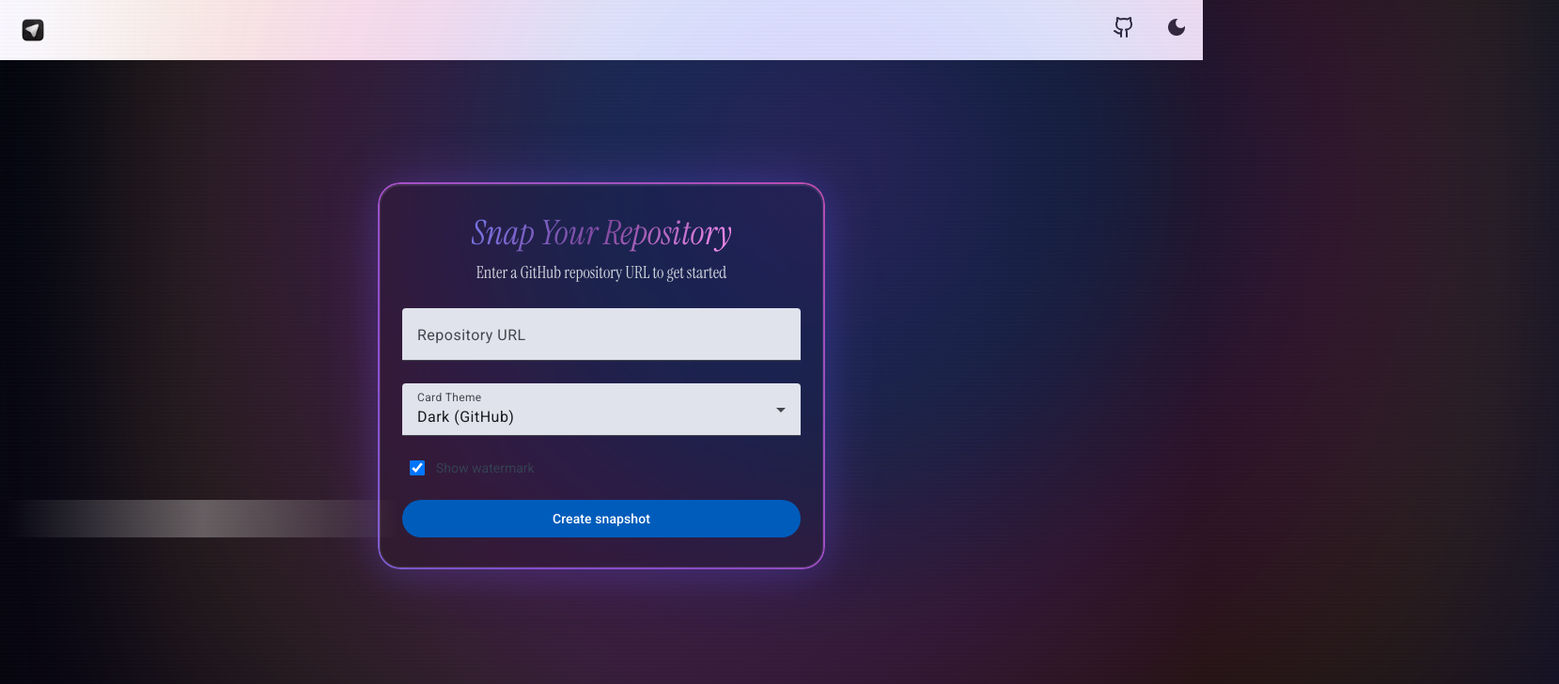
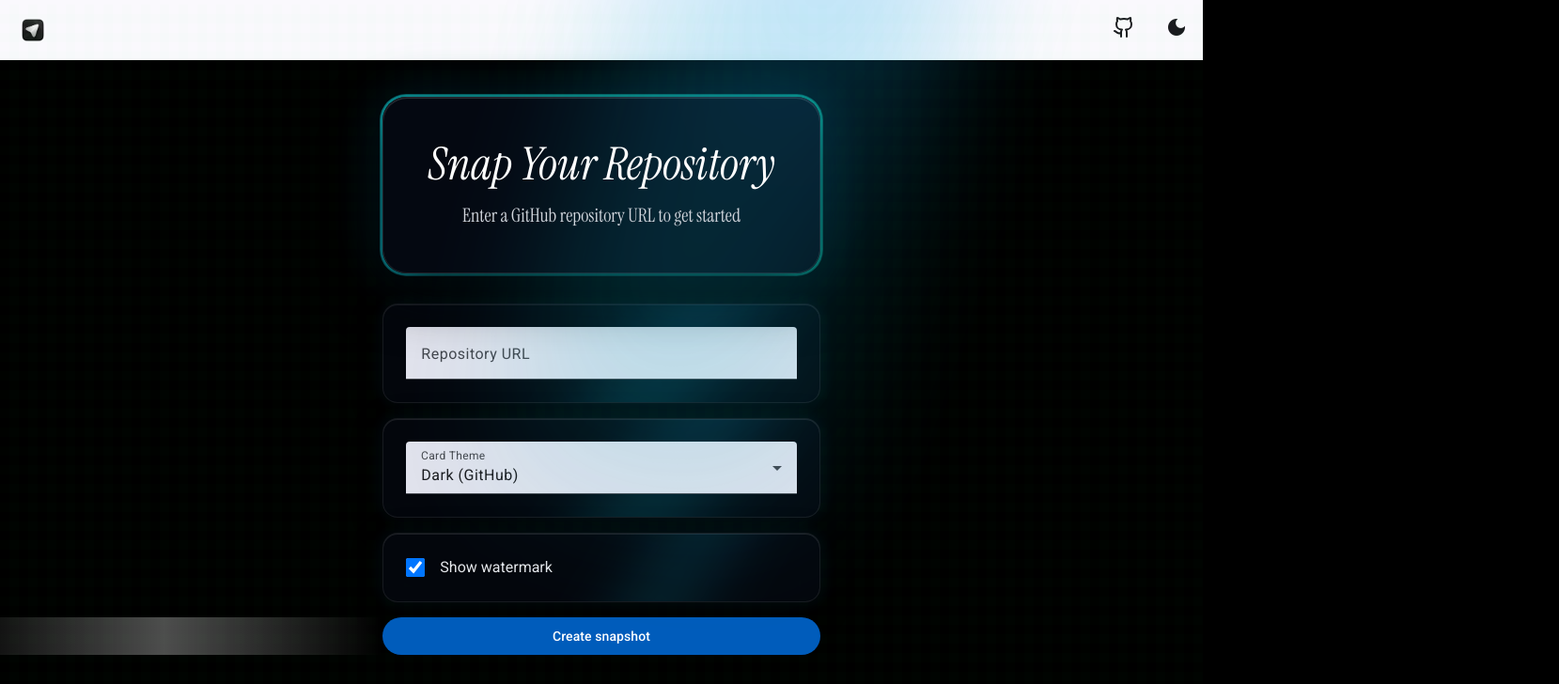
Before and after one commit to devndesigner6/snap-your-repo, an Angular app: page / in a window 1280 px wide. Shown: the top 728 px of the page at 94% size, 1659 px wide, since content can reach past the window. Built offline with nearby package versions, Linux system fonts and the light colour scheme.

Commit message:
feat: major redesign - separate glass controls, matrix background theme, dark mode with cyan/teal colors (no purple), logo watermark, animated language badges, improved visual hierarchy

```diff
--- a/src/app/components/canvas/canvas.utils.ts
+++ b/src/app/components/canvas/canvas.utils.ts
@@ -35,17 +35,17 @@ export const themeConfigs: Record<string, any> = {
     secondaryTextColor: '#4b5563',
     borderColor: '#e1e4e8',
   },
+  matrix: {
+    backgroundColor: '#000000',
+    primaryTextColor: '#00ff41',
+    secondaryTextColor: '#00cc33',
+    borderColor: '#00ff41',
+  },
   gradient: {
     backgroundColor: 'gradient',
     primaryTextColor: '#ffffff',
     secondaryTextColor: '#f9fafb',
     borderColor: '#e1e4e8',
-  },
-  cyberpunk: {
-    backgroundColor: '#0a0e27',
-    primaryTextColor: '#00ff00',
-    secondaryTextColor: '#00ccff',
-    borderColor: '#ff00ff',
   },
 };
 
@@ -427,9 +427,9 @@ export function drawTopLanguages(
     const badgeX = currentX;
     const badgeY = centerY - badgeHeight / 2;
 
-    // Draw badge background
-    ctx.fillStyle = 'rgba(99, 102, 241, 0.15)';
-    ctx.strokeStyle = 'rgba(99, 102, 241, 0.5)';
+    // Draw badge background with animation effect
+    ctx.fillStyle = 'rgba(14, 165, 233, 0.2)';
+    ctx.strokeStyle = 'rgba(14, 165, 233, 0.6)';
     ctx.lineWidth = 2;
 
     // Rounded rectangle
@@ -511,10 +511,23 @@ export function drawWatermark(
   y: number,
   primaryTextColor: string,
 ) {
-  ctx.font = 'italic 18px "Instrument Serif", serif';
-  ctx.fillStyle = primaryTextColor;
-  ctx.globalAlpha = 0.5;
-  ctx.textAlign = 'right';
-  ctx.fillText(text, x, y);
-  ctx.globalAlpha = 1;
+  // Load and draw logo
+  const logo = new Image();
+  logo.onload = () => {
+    const logoSize = 24;
+    const logoX = x - 120;
+    const logoY = y - logoSize / 2 - 4;
+
+    ctx.globalAlpha = 0.6;
+    ctx.drawImage(logo, logoX, logoY, logoSize, logoSize);
+
+    // Draw text next to logo
+    ctx.font = 'bold 16px "Instrument Serif", serif';
+    ctx.fillStyle = primaryTextColor;
+    ctx.textAlign = 'left';
+    ctx.textBaseline = 'middle';
+    ctx.fillText('SnapRepo', logoX + logoSize + 8, y);
+    ctx.globalAlpha = 1;
+  };
+  logo.src = '/snaprepo-logo.png';
 }
--- a/src/app/components/github-form/github-form.html
+++ b/src/app/components/github-form/github-form.html
@@ -1,43 +1,59 @@
-<form class="w-full max-w-[600px] px-4 sm:px-6 space-y-6 fade-up glassmorphism rounded-2xl p-8">
+<div class="w-full max-w-[800px] px-4 sm:px-6 space-y-8 fade-up">
+  <!-- Hero Section with Glass -->
+  <div class="glassmorphism rounded-3xl p-12 text-center relative">
     <div class="liquid-animation"></div>
-  <div class="space-y-2 flex flex-col items-center relative z-10">
-    <h1 class="text-3xl sm:text-4xl font-bold instrument-serif-italic gradient-text">Snap Your Repository</h1>
-    <p class="text-md sm:text-lg text-gray-300 dark:text-gray-400 instrument-serif">
+    <div class="relative z-10">
+      <h1 class="text-4xl sm:text-5xl font-bold instrument-serif-italic mb-4 text-white">Snap Your Repository</h1>
+      <p class="text-lg sm:text-xl text-gray-300 instrument-serif">
         Enter a GitHub repository URL to get started
       </p>
     </div>
+  </div>
 
+  <!-- Form Controls as Separate Glass Cards -->
+  <div class="space-y-4">
+    <!-- URL Input Glass Card -->
+    <div class="glass-control rounded-2xl p-6 relative">
+      <div class="liquid-animation-small"></div>
       <mat-form-field class="w-full relative z-10" subscriptSizing="dynamic" [class.skeleton]="loading()">
         <mat-label>Repository URL</mat-label>
         <input matInput [value]="link()" (input)="onInputEvent($event)" placeholder="https://github.com/owner/repo" [disabled]="loading()" />
       </mat-form-field>
+    </div>
 
+    <!-- Theme Selector Glass Card -->
+    <div class="glass-control rounded-2xl p-6 relative">
+      <div class="liquid-animation-small"></div>
       <mat-form-field class="w-full relative z-10" subscriptSizing="dynamic" [class.skeleton]="loading()">
         <mat-label>Card Theme</mat-label>
         <mat-select [value]="cardTheme()" (selectionChange)="cardTheme.set($event.value); themeChange.emit($event.value)" [disabled]="loading()">
           <mat-option value="dark">Dark (GitHub)</mat-option>
           <mat-option value="light">Light</mat-option>
+          <mat-option value="matrix">Matrix</mat-option>
           <mat-option value="gradient">Gradient</mat-option>
-      <mat-option value="cyberpunk">Cyberpunk</mat-option>
         </mat-select>
       </mat-form-field>
+    </div>
 
-  <div class="flex items-center gap-3 pl-2 relative z-10">
+    <!-- Watermark Toggle Glass Card -->
+    <div class="glass-control rounded-2xl p-6 relative flex items-center gap-4">
+      <div class="liquid-animation-small"></div>
       <input
         type="checkbox"
         [checked]="showWatermark()"
         (change)="showWatermark.set(!showWatermark()); watermarkChange.emit(!showWatermark())"
         id="watermark-toggle"
-      class="w-4 h-4 cursor-pointer rounded"
+        class="w-5 h-5 cursor-pointer rounded relative z-10"
       />
-    <label for="watermark-toggle" class="cursor-pointer text-sm text-gray-700 dark:text-gray-300">
+      <label for="watermark-toggle" class="cursor-pointer text-base text-gray-200 relative z-10 flex-1">
         Show watermark
       </label>
     </div>
 
+    <!-- Submit Button -->
     <button
       matButton="filled"
-    class="w-full h-12 text-sm sm:text-base font-medium relative z-10 gradient-button"
+      class="w-full h-14 text-base font-medium gradient-button rounded-2xl"
       (click)="onSubmit()"
       [disabled]="loading()"
     >
@@ -53,4 +69,5 @@
         {{ buttonText() }}
       }
     </button>
-</form>
+  </div>
+</div>
--- a/src/styles.css
+++ b/src/styles.css
@@ -6,10 +6,8 @@
 html,
 body {
   height: 100%;
-  transition: background-color 0.3s ease, color 0.3s ease;
-  background: radial-gradient(ellipse at top, rgba(59, 130, 246, 0.15), transparent),
-              radial-gradient(ellipse at bottom, rgba(139, 92, 246, 0.15), transparent),
-              #000;
+  transition: background-color 0.5s cubic-bezier(0.4, 0, 0.2, 1), color 0.3s ease;
+  background: #000;
   background-attachment: fixed;
 }
 body {
@@ -19,31 +17,32 @@ body {
   overflow-x: hidden;
 }
 
+/* Matrix Rain Effect */
 body::before {
   content: '';
   position: fixed;
-  top: -50%;
-  left: -50%;
-  width: 200%;
-  height: 200%;
-  background: repeating-linear-gradient(
-    0deg,
-    transparent,
-    transparent 2px,
-    rgba(139, 92, 246, 0.03) 2px,
-    rgba(139, 92, 246, 0.03) 4px
-  );
-  animation: shimmer 20s linear infinite;
+  top: 0;
+  left: 0;
+  width: 100%;
+  height: 100%;
+  background-image:
+    linear-gradient(transparent 50%, rgba(0, 255, 65, 0.03) 50%),
+    linear-gradient(90deg, transparent 50%, rgba(0, 255, 65, 0.03) 50%);
+  background-size: 20px 20px, 20px 20px;
+  animation: matrixRain 20s linear infinite;
   pointer-events: none;
   z-index: 0;
+  opacity: 0.3;
 }
 
-@keyframes shimmer {
+@keyframes matrixRain {
   0% {
     transform: translateY(0);
+    opacity: 0.3;
   }
   100% {
-    transform: translateY(50px);
+    transform: translateY(20px);
+    opacity: 0.3;
   }
 }
 
@@ -225,7 +224,7 @@ mat-form-field:focus-within::after {
   animation: pulse-glow 2s ease-in-out infinite;
 }
 
-/* Premium Glassmorphism with Animated Gradient Border */
+/* Premium Glassmorphism with Animated Gradient Border - Dark Theme */
 .glassmorphism {
   position: relative;
   overflow: visible;
@@ -235,19 +234,20 @@ mat-form-field:focus-within::after {
 .glassmorphism::before {
   content: '';
   position: absolute;
-  inset: -2px;
-  border-radius: 24px;
-  padding: 2px;
+  inset: -3px;
+  border-radius: 28px;
+  padding: 3px;
   background: linear-gradient(
-    45deg,
-    #3b82f6,
-    #8b5cf6,
-    #ec4899,
-    #f59e0b,
-    #3b82f6
+    60deg,
+    #1e40af,
+    #0891b2,
+    #0d9488,
+    #059669,
+    #1e40af
   );
-  background-size: 300% 300%;
-  animation: gradientRotate 6s ease infinite;
+  background-size: 400% 400%;
+  animation: gradientRotate 10s linear infinite;
+  filter: blur(1px) brightness(1.1);
   -webkit-mask: linear-gradient(#fff 0 0) content-box, linear-gradient(#fff 0 0);
   -webkit-mask-composite: xor;
   mask-composite: exclude;
@@ -258,23 +258,23 @@ mat-form-field:focus-within::after {
   content: '';
   position: absolute;
   inset: 0;
-  border-radius: 22px;
-  background: rgba(15, 15, 35, 0.75);
-  backdrop-filter: blur(40px) saturate(200%);
-  -webkit-backdrop-filter: blur(40px) saturate(200%);
+  border-radius: 26px;
+  background: rgba(5, 10, 20, 0.85);
+  backdrop-filter: blur(40px) saturate(150%);
+  -webkit-backdrop-filter: blur(40px) saturate(150%);
   border: 1px solid rgba(255, 255, 255, 0.1);
   box-shadow:
-    0 8px 32px 0 rgba(31, 38, 135, 0.37),
-    inset 0 1px 0 0 rgba(255, 255, 255, 0.1),
-    0 0 60px rgba(139, 92, 246, 0.3);
+    0 20px 60px rgba(0, 0, 0, 0.8),
+    0 0 60px rgba(14, 165, 233, 0.2),
+    inset 0 1px 0 rgba(255, 255, 255, 0.15);
   z-index: -1;
 }
 
 @keyframes gradientRotate {
-  0%, 100% {
+  0% {
     background-position: 0% 50%;
   }
-  50% {
+  100% {
     background-position: 100% 50%;
   }
 }
@@ -282,52 +282,86 @@ mat-form-field:focus-within::after {
 /* Enhanced Liquid animation background */
 .liquid-animation {
   position: absolute;
-  top: -100%;
-  left: -100%;
-  right: -100%;
-  bottom: -100%;
-  background: radial-gradient(
-    circle at center,
-    rgba(139, 92, 246, 0.4) 0%,
-    rgba(59, 130, 246, 0.3) 25%,
-    rgba(236, 72, 153, 0.3) 50%,
-    rgba(245, 158, 11, 0.2) 75%,
-    transparent 100%
-  );
+  top: -50%;
+  left: -50%;
+  right: -50%;
+  bottom: -50%;
+  background:
+    radial-gradient(circle at 30% 40%, rgba(14, 165, 233, 0.4) 0%, transparent 50%),
+    radial-gradient(circle at 70% 60%, rgba(6, 182, 212, 0.3) 0%, transparent 50%);
   animation: liquidFloat 20s ease-in-out infinite;
   z-index: 0;
   pointer-events: none;
   filter: blur(60px);
-  opacity: 0.6;
+  opacity: 0.7;
+}
+
+.liquid-animation-small {
+  position: absolute;
+  inset: 0;
+  background:
+    radial-gradient(circle at 20% 30%, rgba(14, 165, 233, 0.2) 0%, transparent 60%),
+    radial-gradient(circle at 80% 70%, rgba(6, 182, 212, 0.2) 0%, transparent 60%);
+  animation: liquidFloat 15s ease-in-out infinite;
+  z-index: 0;
+  pointer-events: none;
+  filter: blur(30px);
+  border-radius: inherit;
 }
 
 @keyframes liquidFloat {
   0%, 100% {
-    transform: translate(0, 0) scale(1);
+    transform: translate(0, 0) rotate(0deg);
   }
   33% {
-    transform: translate(20%, -20%) scale(1.1);
+    transform: translate(20%, -20%) rotate(120deg);
   }
   66% {
-    transform: translate(-20%, 20%) scale(0.9);
+    transform: translate(-20%, 20%) rotate(240deg);
   }
+}
+
+/* Glass Control Cards */
+.glass-control {
+  position: relative;
+  background: rgba(5, 10, 20, 0.6);
+  backdrop-filter: blur(20px);
+  -webkit-backdrop-filter: blur(20px);
+  border: 1px solid rgba(255, 255, 255, 0.08);
+  box-shadow:
+    0 8px 32px rgba(0, 0, 0, 0.4),
+    0 0 20px rgba(14, 165, 233, 0.1),
+    inset 0 1px 0 rgba(255, 255, 255, 0.1);
+  transition: all 0.3s cubic-bezier(0.4, 0, 0.2, 1);
+  overflow: hidden;
+}
+
+.glass-control:hover {
+  border-color: rgba(14, 165, 233, 0.3);
+  box-shadow:
+    0 12px 40px rgba(0, 0, 0, 0.5),
+    0 0 40px rgba(14, 165, 233, 0.2),
+    inset 0 1px 0 rgba(255, 255, 255, 0.15);
+  transform: translateY(-2px);
 }
 
 /* Gradient text effect */
 .gradient-text {
-  background: linear-gradient(135deg, #667eea 0%, #764ba2 50%, #f093fb 100%);
+  background: linear-gradient(135deg, #60a5fa 0%, #a78bfa 25%, #f472b6 50%, #fb923c 75%, #60a5fa 100%);
+  background-size: 200% 200%;
   -webkit-background-clip: text;
   -webkit-text-fill-color: transparent;
   background-clip: text;
-  animation: gradientShift 3s ease infinite;
+  animation: gradientTextShift 5s ease infinite;
+  filter: drop-shadow(0 0 20px rgba(139, 92, 246, 0.6));
 }
 
-@keyframes gradientShift {
+@keyframes gradientTextShift {
   0%, 100% {
-    filter: hue-rotate(0deg);
+    background-position: 0% 50%;
   }
   50% {
-    filter: hue-rotate(20deg);
+    background-position: 100% 50%;
   }
 }
 
```
Lines whose indentation alone changed are shown as unchanged.
